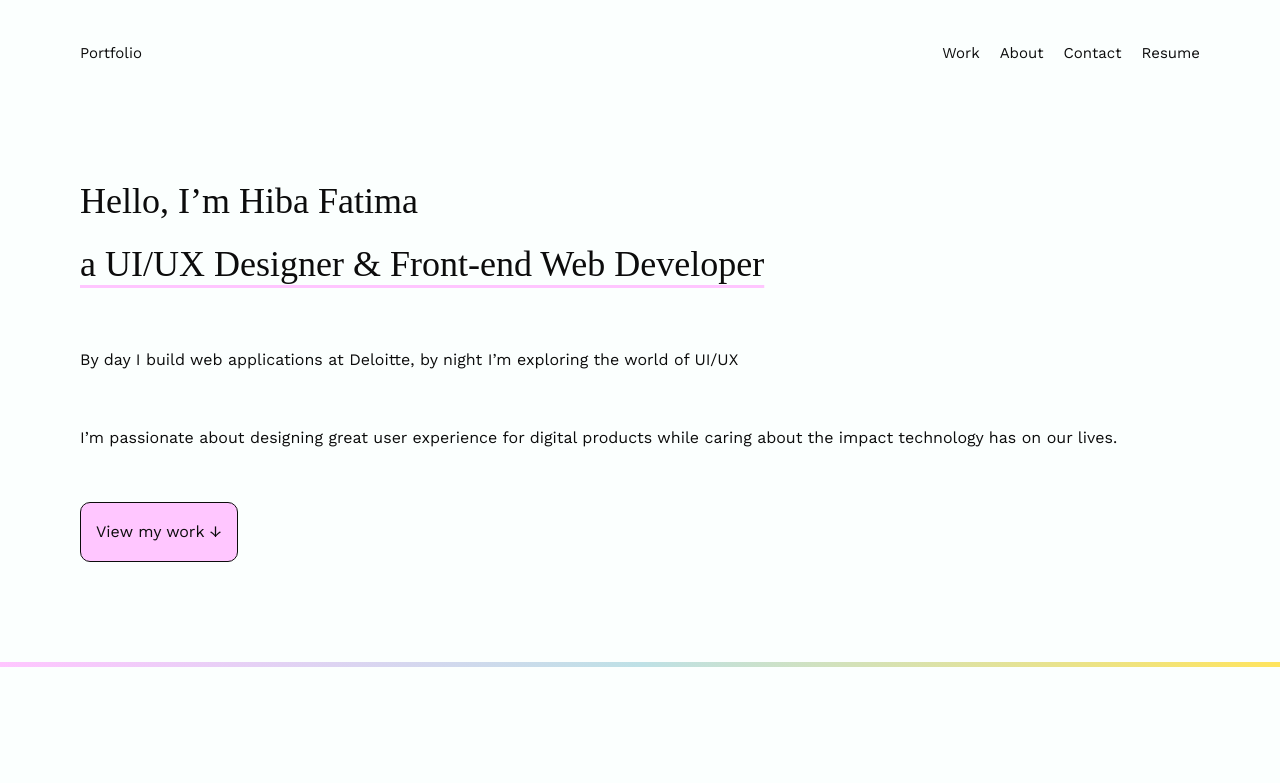
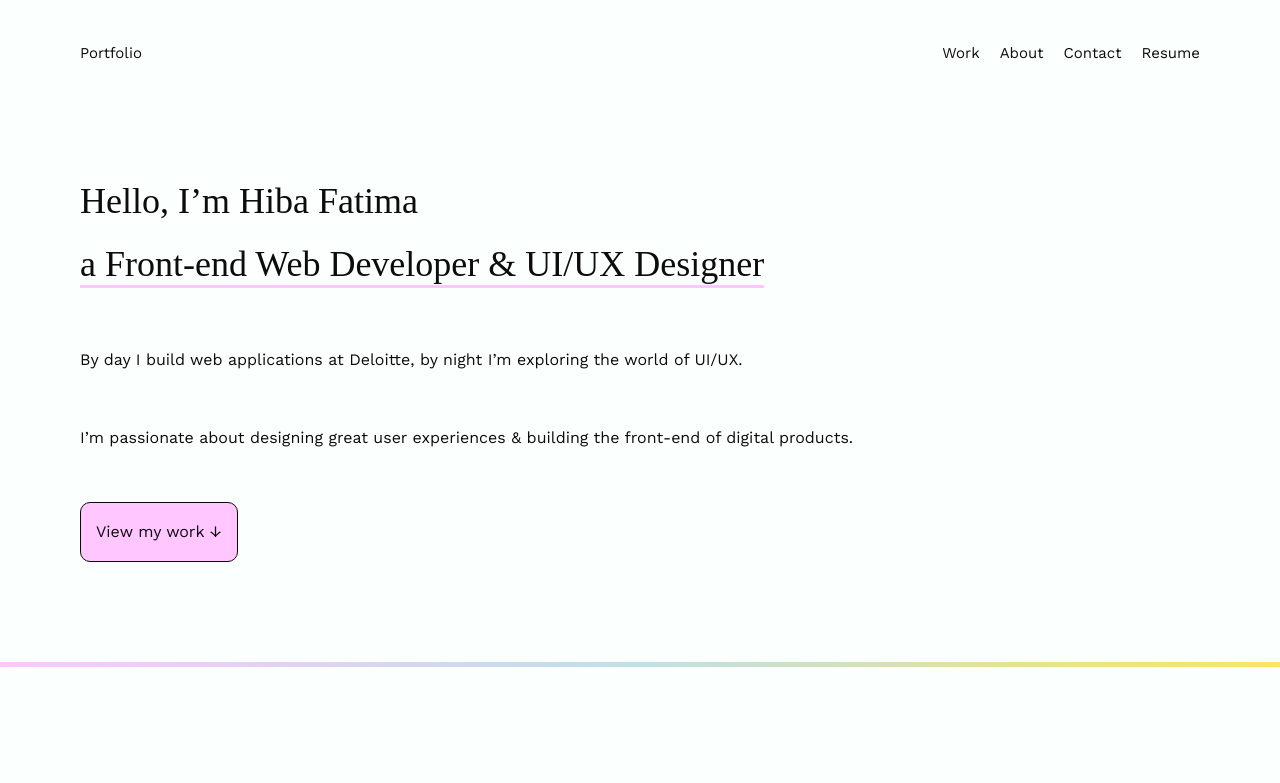
Before and after one commit to Hiba243/hibaportfolio, a React (Create React App) app: page / in a window 1280 px wide. Shown: the top 783 px of the page. Built offline with nearby package versions, Linux system fonts and the light colour scheme; a web font is replaced by a local one.

Commit message:
modified landing page, updated resume

```diff
--- a/src/components/LandingPage.js
+++ b/src/components/LandingPage.js
@@ -9,14 +9,14 @@ const LandingPage = () => {
             <section className="section-padding landing-page-flex">
                 <div>
                     <p className="text__bigheading font-accent">Hello, I’m Hiba Fatima</p>
-                    <p className="text__bigheading landing-page-underline font-accent">a UI/UX Designer & Front-end Web Developer</p>
+                    <p className="text__bigheading landing-page-underline font-accent">a Front-end Web Developer &#38; UI/UX Designer</p>
                 </div>
 
-                    <p className="text__content">By day I build web applications at Deloitte, by night I’m exploring the world of UI/UX</p>
-                    <p className="text__content">I’m passionate about designing great user experience for digital products while caring about the impact technology has on our lives.</p>
+                    <p className="text__content">By day I build web applications at Deloitte, by night I’m exploring the world of UI/UX.</p>
+                    <p className="text__content">I’m passionate about designing great user experiences &#38; building the front-end of digital products.</p>
 
 
-                <a href="#work"><p className="text__content button-underline ctabutton">View my work &darr;</p></a>
+                <a href="#work" style={{width:"fit-content"}}><p className="text__content button-underline ctabutton">View my work &darr;</p></a>
             </section>
             </ScrollAnimation>
             <hr />
```
Also changed, not shown: 1 other file (tests, documents, lock files or other folders).
